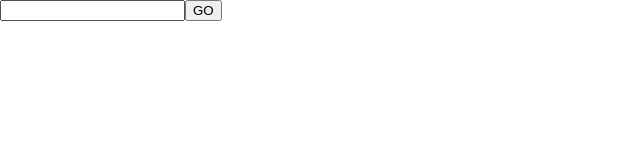
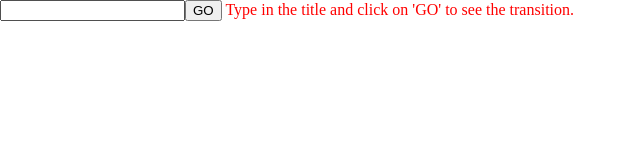
Before and after one commit to AnkitAnandTopno/title-transition, a plain HTML site: page trantitle2demo.html in a window 1280 px wide. Shown: the whole page, without its empty margins (0-640 px from the left). Drawn offline with Linux system fonts and the light colour scheme.

Commit message:
Update trantitle2demo.html

```diff
--- a/trantitle2demo.html
+++ b/trantitle2demo.html
@@ -31,5 +31,6 @@
 
 		</ul>
 		<input type="text" class="inputuno" name="in"><button id="trigger1" class="trigger" data-title="go">GO</button>
+		<span style="color:red">Type in the title and click on 'GO' to see the transition.</span>
 	</body>
 </html>
```
